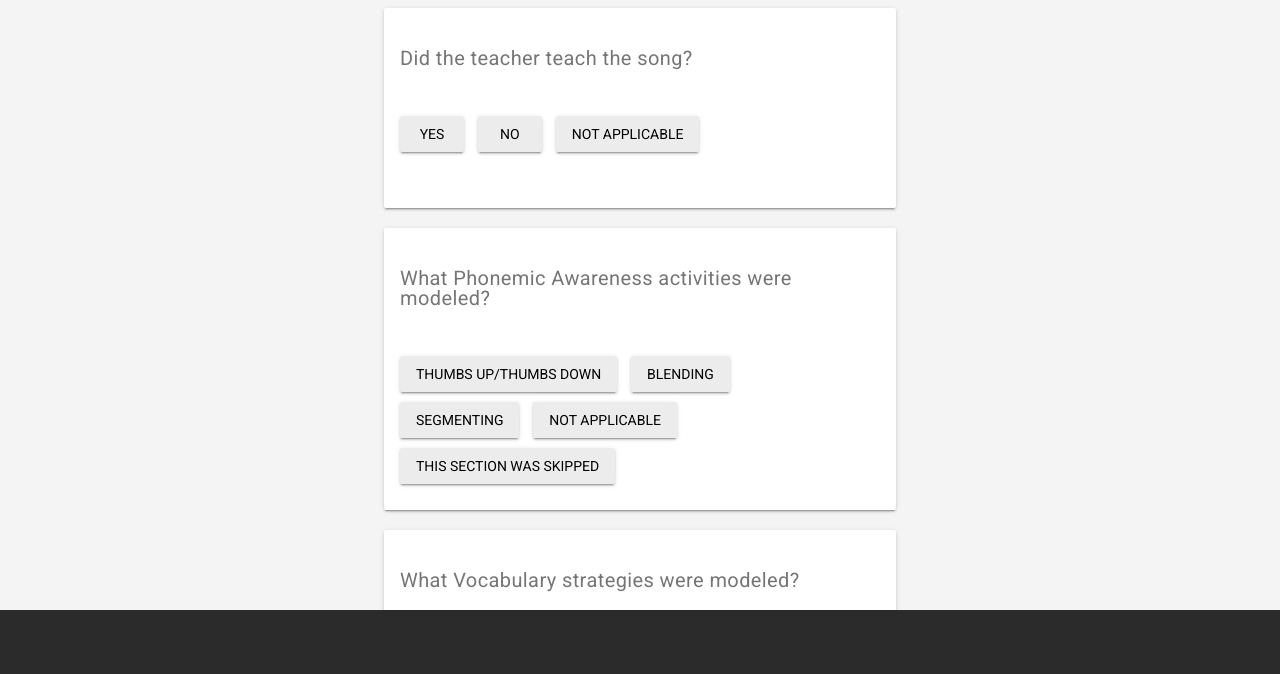
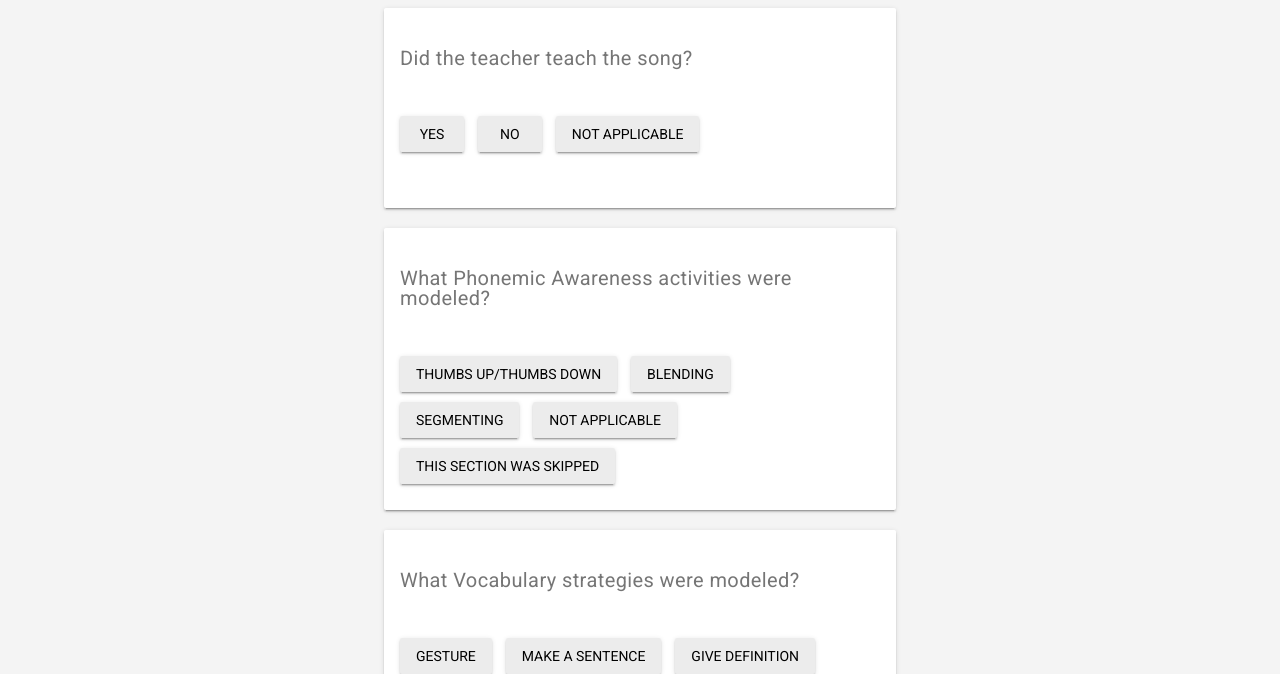
Before and after one commit to TangerineKenya/DesignSprintPrototype-Team1, a plain HTML site: page lesson.html in a window 1280 px wide. Shown: the part 126-800 px from the top of the page. Drawn offline with nearby package versions, Linux system fonts and the light colour scheme.

Commit message:
Remove all footers

```diff
--- a/lesson.html
+++ b/lesson.html
@@ -280,9 +280,6 @@
 
       </div>
       </div>
-      <footer class="tangerine-footer mdl-mini-footer">
-
-      </footer>
       <div class="mdl-layout__obfuscator">
     </div>
     <script src="https://code.jquery.com/jquery-3.2.1.js"></script>
```
Also changed, not shown: feedback.html (+0 -3 lines), index.html (+0 -3 lines), schoolWorkflows.html (+0 -3 lines).
